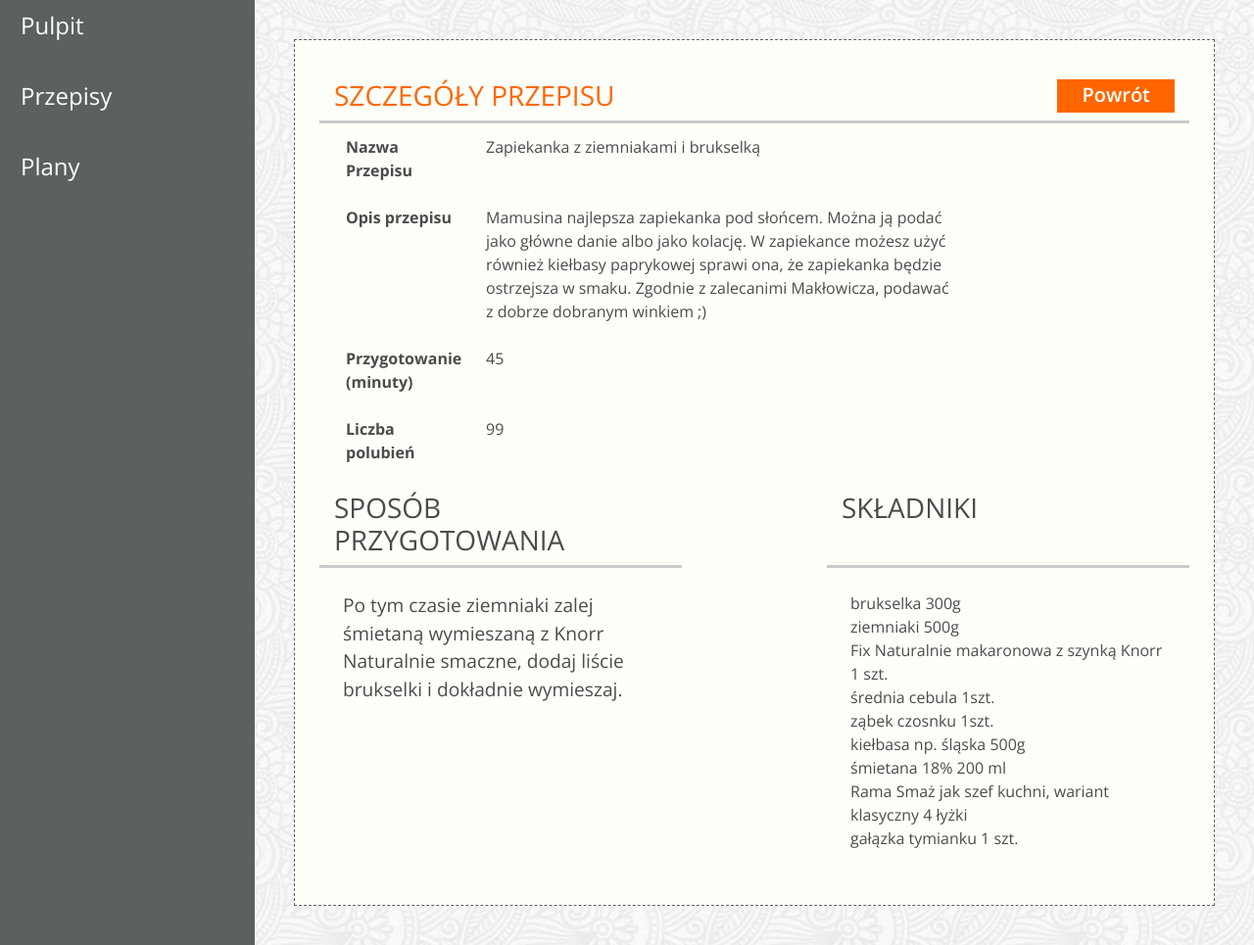
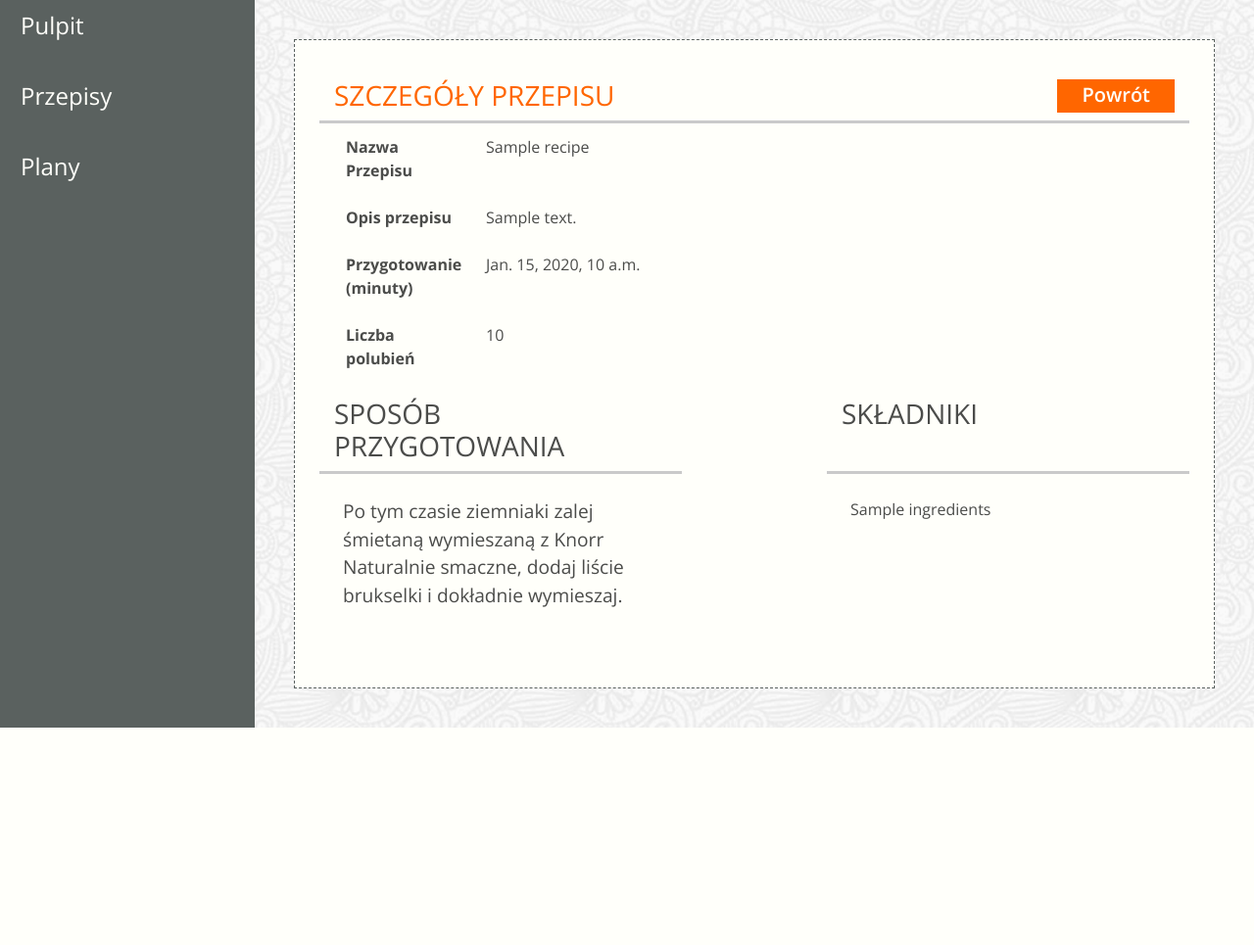
Before and after one commit to wszoltysek/diet_planner, a Django app: template jedzonko/templates/app-recipe-details.html in a window 1280 px wide. Shown: the part 84-1049 px from the top of the page at 98% size. After the commit the page ends 827 px from the top, so only its background shows below. Run offline with Django 3.2, Linux system fonts and the light colour scheme; the template is opened without the code that fills it: most values are stand-ins (such as "Sample title", 1, 10 or a date in 2020); some libraries are stand-ins or nearby versions; some web fonts are replaced.

Commit message:
Zadanie 2.5 i 8.1

```diff
--- a/jedzonko/templates/app-recipe-details.html
+++ b/jedzonko/templates/app-recipe-details.html
@@ -8,7 +8,7 @@
             <div class="col"><h3 class="color-header text-uppercase">Szczegóły
                 przepisu</h3></div>
             <div class="col d-flex justify-content-end mb-2"><a
-                    href="/app-recipes.html"
+                    href="/recipe/list"
                     class="btn btn-color rounded-0 pt-0 pb-0 pr-4 pl-4">Powrót</a>
             </div>
         </div>
@@ -17,30 +17,19 @@
             <tbody>
             <tr class="d-flex">
                 <th scope="row" class="col-2">Nazwa Przepisu</th>
-                <td class="col-7">
-                    Zapiekanka z ziemniakami i brukselką
-                </td>
+                <td class="col-7">{{ recipe.name }}</td>
             </tr>
             <tr class="d-flex">
                 <th scope="row" class="col-2">Opis przepisu</th>
-                <td class="col-7">Mamusina najlepsza zapiekanka pod słońcem.
-                    Można ją podać jako główne danie albo jako kolację. W
-                    zapiekance możesz użyć również kiełbasy paprykowej sprawi
-                    ona, że zapiekanka będzie ostrzejsza w smaku. Zgodnie z
-                    zalecanimi Makłowicza, podawać z dobrze dobranym winkiem ;)
-                </td>
+                <td class="col-7">{{ recipe.description }}</td>
             </tr>
             <tr class="d-flex">
                 <th scope="row" class="col-2">Przygotowanie (minuty)</th>
-                <td class="col-7">
-                    45
-                </td>
+                <td class="col-7">{{ recipe.preparation_time }}</td>
             </tr>
              <tr class="d-flex">
                 <th scope="row" class="col-2">Liczba polubień</th>
-                <td class="col-7">
-                    99
-                </td>
+                <td class="col-7">{{ recipe.votes }}</td>
             </tr>
             </tbody>
         </table>
@@ -60,15 +49,7 @@
             </div>
             <div class="col-2"></div>
             <ul class="col-5 p-4 list-unstyled">
-                <li>brukselka 300g</li>
-                <li>ziemniaki 500g</li>
-                <li>Fix Naturalnie makaronowa z szynką Knorr 1 szt.</li>
-                <li>średnia cebula 1szt.</li>
-                <li>ząbek czosnku 1szt.</li>
-                <li>kiełbasa np. śląska 500g</li>
-                <li>śmietana 18% 200 ml</li>
-                <li>Rama Smaż jak szef kuchni, wariant klasyczny 4 łyżki</li>
-                <li>gałązka tymianku 1 szt.</li>
+                <li>{{ recipe.ingredients }}</li>
             </ul>
         </div>
 
--- a/scrumlab/urls.py
+++ b/scrumlab/urls.py
@@ -27,5 +27,6 @@ urlpatterns = [
     path('plan/list/', PlansList.as_view()),
     path('plan/add-recipe/', PlanAddRecipe.as_view()),
     path('recipe/add/', RecipeAdd.as_view()),
-    path('plan/add/', PlanAdd.as_view())
+    path('plan/add/', PlanAdd.as_view()),
+    path('recipe/<int:id>/', RecipeDetails.as_view()),
 ]
```
Also changed, not shown: jedzonko/templates/index.html (+19 -11 lines), jedzonko/views.py (+17 -7 lines).
